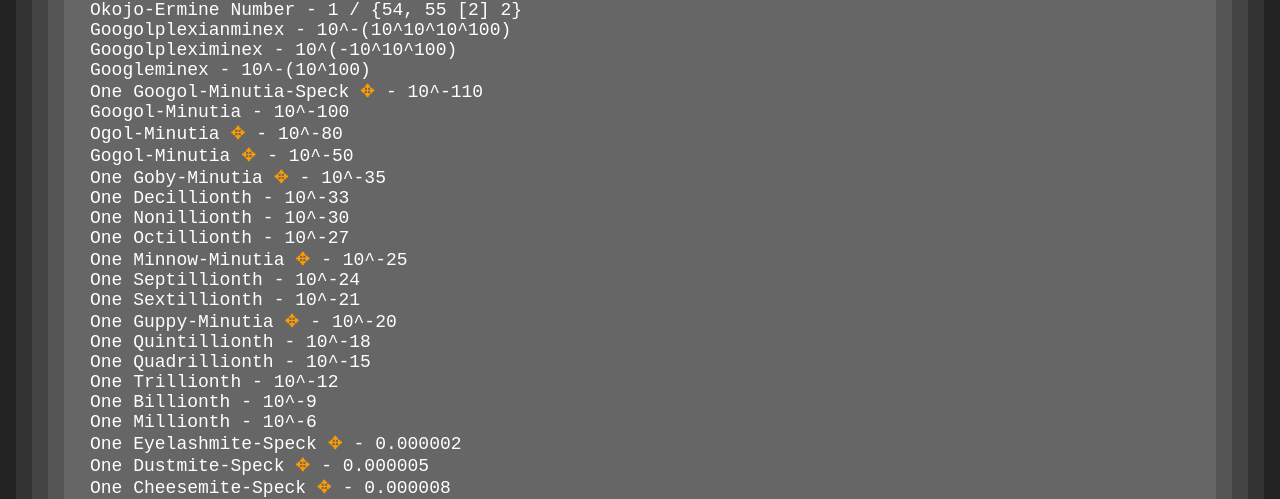
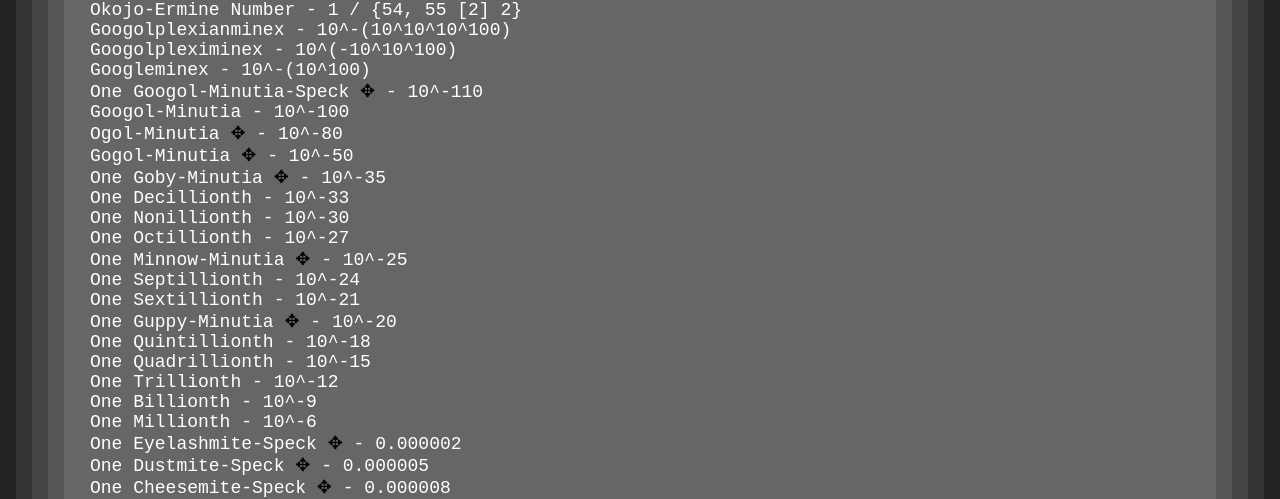
Before and after one commit to UltimateNumberList3/UltimateNumberList3.github.io, a plain HTML site: page index.html in a window 1280 px wide. Shown: the part 287-786 px from the top of the page. Drawn offline with Linux system fonts and the light colour scheme.

Commit message:
deploy: 0c891a7ce2d63cf9f8fd08423073b6e4e9e255c1

```diff
--- a/css/style.css
+++ b/css/style.css
@@ -95,7 +95,7 @@ body {
 }
 
 .notKnownSymbol {
-  color: #ff9d00;
+  color: #000;
 }
 
 .errorSymbol {
```
Also changed, not shown: 1 other file.
